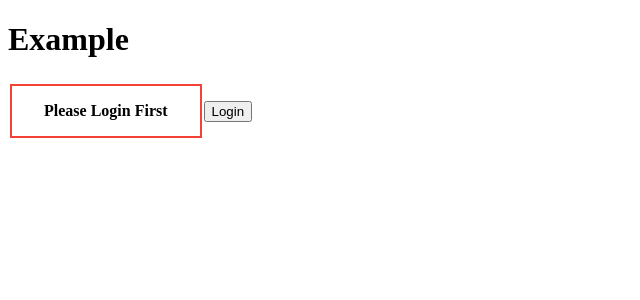
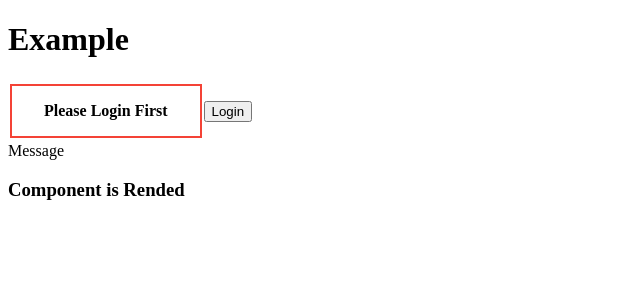
Before and after one commit to debasishsahoo/GFS, a React (Create React App) app in the folder client/: page / in a window 1280 px wide. Shown: the top 300 px of the page, without its empty margins (0-640 px from the left). Built offline with nearby package versions, Linux system fonts and the light colour scheme.

Commit message:
Update Cond Render

```diff
--- a/client/src/App.js
+++ b/client/src/App.js
@@ -9,7 +9,7 @@ import EnumState from "./Components/ConditionalRendiring/ConditionalEnum.jsx";
 
 import StateFull from './Components/ConditionalRendiring/StateFull.jsx'
 
-
+import PreventRender from './Components/ConditionalRendiring/PreventRender.jsx'
 
 
 function App() {
@@ -23,6 +23,7 @@ function App() {
       {/* <NotificationMsg name={'Shubha'}/> */}
       {/* <EnumState state={'dashboard'}/> */}
       <StateFull/>
+      <PreventRender/>
     </>
   );
 }
--- /dev/null
+++ b/client/src/Components/ConditionalRendiring/PreventRender.jsx
@@ -0,0 +1,21 @@
+import React from 'react'
+
+
+function Show(props){
+    if(!props.displayMessage)
+        return null;
+    else
+        return <h3>Component is Rended</h3>
+
+}
+
+const PreventRender = () => {
+  return (
+    <>
+    <div>Message</div>
+    <Show displayMessage={true}/>
+    </>
+  )
+}
+
+export default PreventRender
```
